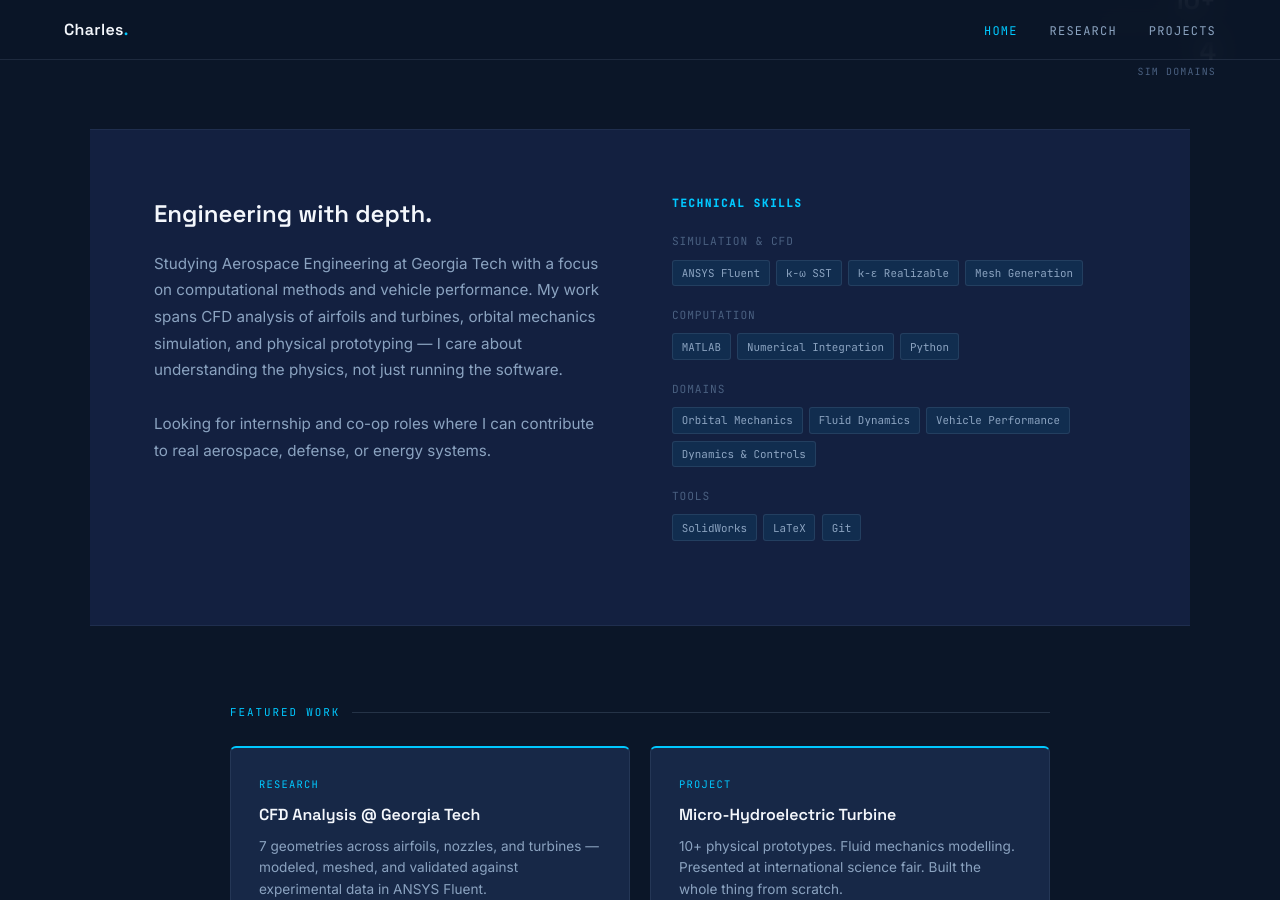
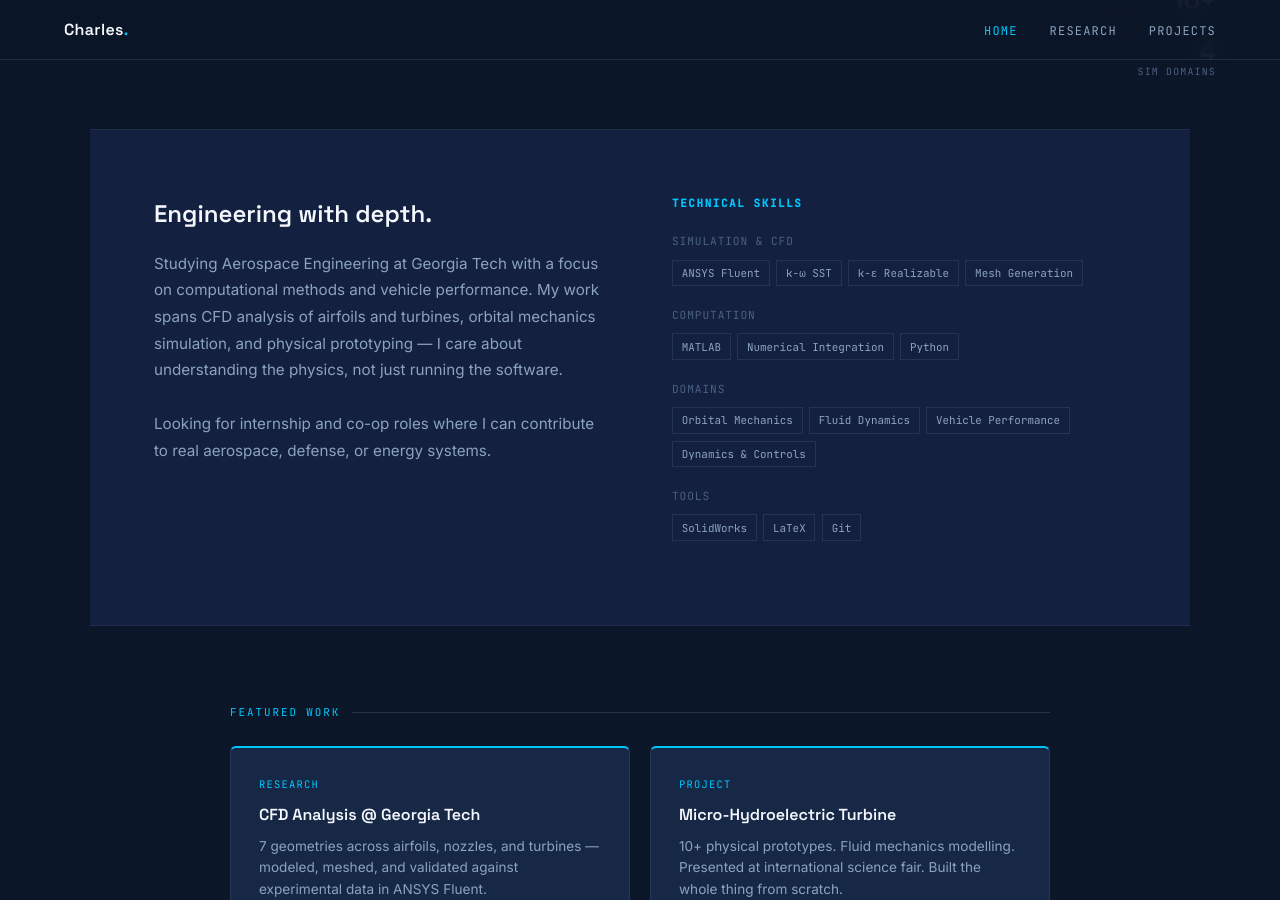
Before and after one commit to cfucile3/Portfolio, a Jekyll site: the page built from index.html, in a window 1280 px wide and 900 px high, scrolled down 771 px. Built offline with Jekyll 4.4.1, drawn with Linux system fonts in a browser that asks for light colours.

Commit message:
Update index.html

```diff
--- a/index.html
+++ b/index.html
@@ -204,8 +204,6 @@ title: Home
     font-family: 'JetBrains Mono', monospace;
     font-size: 0.68rem;
     padding: 0.2rem 0.55rem;
-    border-radius: 3px;
-    background: rgba(0,200,255,0.08);
     color: #8BA3C0;
     border: 1px solid rgba(139,163,192,0.15);
   }
```
